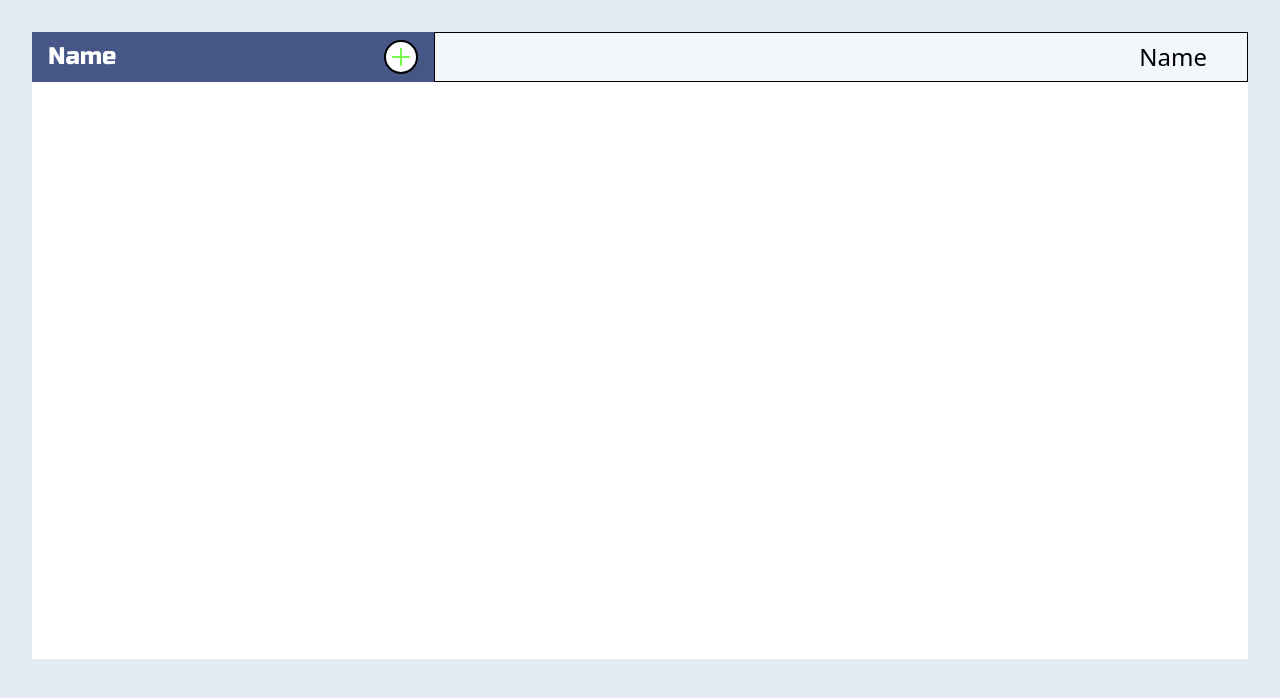
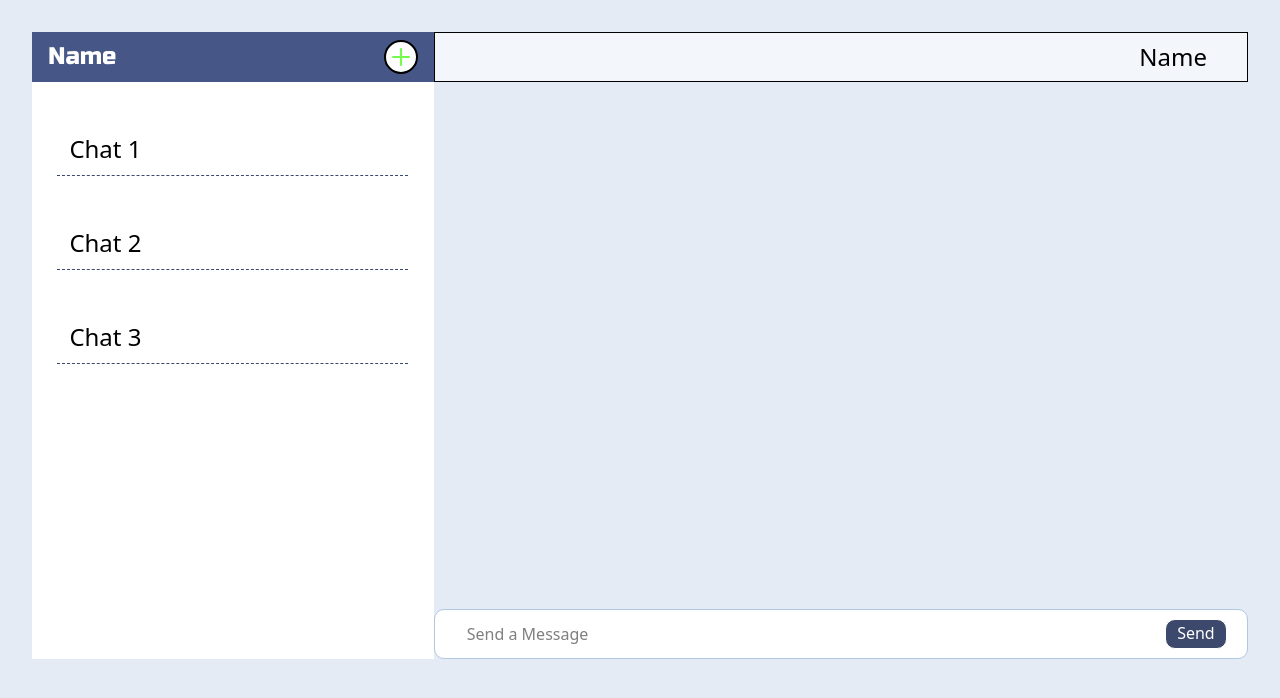
Before and after one commit to Kunal2806/Chat, a React (Vite) app in the folder Frontend/: page /chat in a window 1280 px wide. Shown: the top 698 px of the page. Built offline with nearby package versions, Linux system fonts and the light colour scheme; no server answers; a web font is replaced by a local one.

Commit message:
working on chat page

```diff
--- a/Frontend/src/components/Chat.tsx
+++ b/Frontend/src/components/Chat.tsx
@@ -21,8 +21,29 @@ function Chat({Room}: RoomProp) {
             </div>
           </div>
 
-          <div className="w-[100%] h-[577px] bg-white">
+          <div className="w-[100%] h-[577px] flex ">
+            <div className="w-[600px] h-[100%] bg-white flex flex-col items-center">
+              <div className="w-[351px] h-[94px] border-b-1 border-dashed border-[#3C496C] flex items-end ">
+                <p className="text-[24px] mb-2 ml-3">Chat 1</p>
+              </div>
+              <div className="w-[351px] h-[94px] border-b-1 border-dashed border-[#3C496C] flex items-end ">
+                <p className="text-[24px] mb-2 ml-3">Chat 2</p>
+              </div>
+              <div className="w-[351px] h-[94px] border-b-1 border-dashed border-[#3C496C] flex items-end ">
+                <p className="text-[24px] mb-2 ml-3">Chat 3</p>
+              </div>
+            </div>
+            <div className="w-full flex items-end">
+              <div className="">
 
+              </div>
+
+              <div className="bg-white w-full h-[50px] border-1 border-[#B0C8E0] flex justify-between items-center rounded-[10px]">
+                <input type="text" placeholder="Send a Message" className="w-full border-none outline-none ml-8 h-full"/>
+
+                <div className="mr-5 border-1 h-[30px] w-[72px] bg-[#3C496C] rounded-[10px] text-white flex justify-center pt-[1px] ">Send</div>
+              </div>
+            </div>
           </div>
 
         </div>
```
Also changed, not shown: 1 other file (tests, documents, lock files or other folders).
